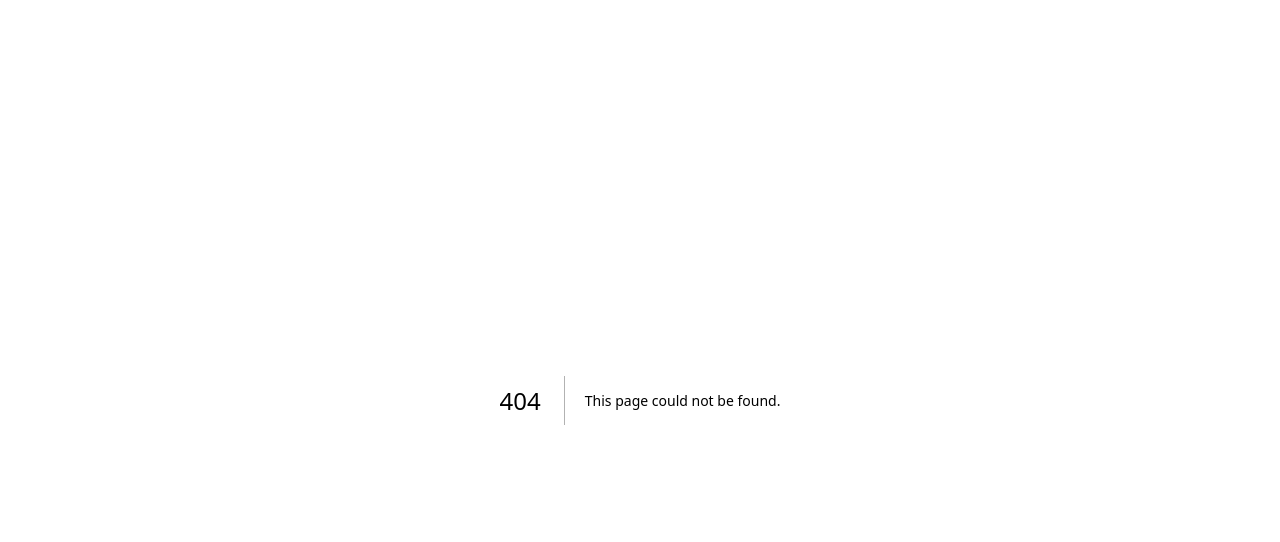
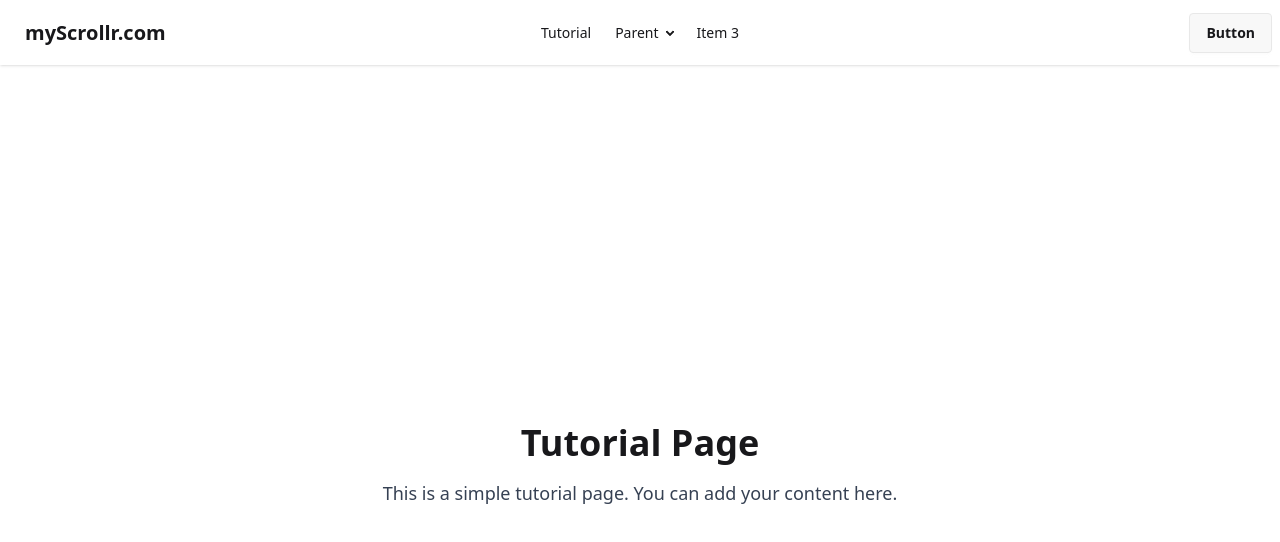
Before and after one commit to brandon-relentnet/dev.scrollr.com, a Next.js app: page /tutorial in a window 1280 px wide. Before the commit this address had no page. Shown: the top 542 px of the page. Built offline with nearby package versions, Linux system fonts and the light colour scheme.

Commit message:
Fixed the theme flashing by using next/themes rather than theme-change.

```diff
--- a/package.json
+++ b/package.json
@@ -5,19 +5,19 @@
   "scripts": {
     "dev": "next dev",
     "build": "next build",
-    "start": "next start",
+    "start": "PORT=3131 next start",
     "lint": "next lint"
   },
   "dependencies": {
     "@heroicons/react": "^2.2.0",
     "@reduxjs/toolkit": "^2.8.2",
     "next": "15.3.4",
+    "next-themes": "^0.4.6",
     "react": "^19.0.0",
     "react-dom": "^19.0.0",
     "react-redux": "^9.2.0",
     "redux-persist": "^6.0.0",
-    "swiper": "^11.2.8",
-    "theme-change": "^2.5.0"
+    "swiper": "^11.2.8"
   },
   "devDependencies": {
     "@eslint/eslintrc": "^3",
--- a/src/app/globals.css
+++ b/src/app/globals.css
@@ -8,7 +8,7 @@
 
 @plugin "daisyui/theme" {
   name: "scrollr";
-  default: false;
+  default: true;
   prefersdark: false;
   color-scheme: "light";
   --color-base-100: oklch(98% 0.008 220); /* Very light with subtle blue tint */
--- a/src/app/layout.js
+++ b/src/app/layout.js
@@ -1,5 +1,7 @@
 import { Geist, Geist_Mono } from "next/font/google";
 import "./globals.css";
+import Navbar from "@/components/Navbar";
+import { ThemeProvider } from "next-themes";
 
 const geistSans = Geist({
   variable: "--font-geist-sans",
@@ -18,11 +20,14 @@
 
 export default function RootLayout({ children }) {
   return (
-    <html lang="en">
+    <html lang="en" suppressHydrationWarning>
       <body
         className={`${geistSans.variable} ${geistMono.variable} antialiased`}
       >
-        {children}
+        <ThemeProvider disableTransitionOnChange>
+          <Navbar />
+          {children}
+        </ThemeProvider>
       </body>
     </html>
   );
--- a/src/app/page.js
+++ b/src/app/page.js
@@ -8,7 +8,6 @@
 import PopupApp from "../popup/App";
 import IframeApp from "../iframe/App";
 import ClientOnly from "../components/ClientOnly";
-import { themeChange } from "theme-change";
 
 function MyScrollrContent() {
   const [showPopup, setShowPopup] = useState(false);
@@ -22,7 +21,6 @@
 
   useEffect(() => {
     setIsMounted(true);
-    themeChange(false);
   }, []);
 
   // Height configurations based on layout mode
--- /dev/null
+++ b/src/app/tutorial/page.js
@@ -0,0 +1,12 @@
+"use client";
+
+export default function TutorialPage() {
+  return (
+    <div className="flex flex-col items-center justify-center h-screen">
+      <h1 className="text-4xl font-bold mb-4">Tutorial Page</h1>
+      <p className="text-lg text-gray-700">
+        This is a simple tutorial page. You can add your content here.
+      </p>
+    </div>
+  );
+}
--- /dev/null
+++ b/src/components/Navbar.js
@@ -0,0 +1,80 @@
+import Link from "next/link";
+
+export default function Navbar() {
+  return (
+    <div className="navbar bg-base-100 shadow-sm">
+      <div className="navbar-start">
+        <div className="dropdown">
+          <div tabIndex={0} role="button" className="btn btn-ghost lg:hidden">
+            <svg
+              xmlns="http://www.w3.org/2000/svg"
+              className="h-5 w-5"
+              fill="none"
+              viewBox="0 0 24 24"
+              stroke="currentColor"
+            >
+              {" "}
+              <path
+                strokeLinecap="round"
+                strokeLinejoin="round"
+                strokeWidth="2"
+                d="M4 6h16M4 12h8m-8 6h16"
+              />{" "}
+            </svg>
+          </div>
+          <ul
+            tabIndex={0}
+            className="menu menu-sm dropdown-content bg-base-100 rounded-box z-1 mt-3 w-52 p-2 shadow"
+          >
+            <li>
+              <a>Item 1</a>
+            </li>
+            <li>
+              <a>Parent</a>
+              <ul className="p-2">
+                <li>
+                  <Link href="/tutorial">Tutorial</Link>
+                </li>
+                <li>
+                  <a>Submenu 2</a>
+                </li>
+              </ul>
+            </li>
+            <li>
+              <a>Item 3</a>
+            </li>
+          </ul>
+        </div>
+        <Link href="/" className="btn btn-ghost text-xl">
+          myScrollr.com
+        </Link>
+      </div>
+      <div className="navbar-center hidden lg:flex">
+        <ul className="menu menu-horizontal px-1">
+          <li>
+            <Link href="/tutorial">Tutorial</Link>
+          </li>
+          <li>
+            <details>
+              <summary>Parent</summary>
+              <ul className="p-2">
+                <li>
+                  <a>Submenu 1</a>
+                </li>
+                <li>
+                  <a>Submenu 2</a>
+                </li>
+              </ul>
+            </details>
+          </li>
+          <li>
+            <a>Item 3</a>
+          </li>
+        </ul>
+      </div>
+      <div className="navbar-end">
+        <a className="btn">Button</a>
+      </div>
+    </div>
+  );
+}
--- a/src/iframe/App.js
+++ b/src/iframe/App.js
@@ -1,18 +1,12 @@
 "use client";
 
 import { useEffect } from "react";
-import { themeChange } from "theme-change";
 import { useSelector } from "react-redux";
 import { Carousel } from "./Carousel";
 import PinnedOverlay from "./PinnedOverlay";
 
 export default function App() {
   const currentTheme = useSelector((state) => state.theme);
-
-  useEffect(() => {
-    // Initialize theme-change library
-    themeChange(false);
-  }, []);
 
   useEffect(() => {
     // Handle both string and object theme formats to match popup behavior
--- a/src/popup/tabs/ThemeTab.js
+++ b/src/popup/tabs/ThemeTab.js
@@ -1,6 +1,7 @@
 import { SwatchIcon } from "@heroicons/react/24/solid";
 import { useDispatch, useSelector } from "react-redux";
-import { setTheme } from "@/store/themeSlice";
+import { setReduxTheme } from "@/store/themeSlice";
+import { useTheme } from "next-themes";
 import {
   setOpacity,
   setLayout,
@@ -17,6 +18,7 @@
 import { THEMES } from "./data";
 
 export default function ThemeTab() {
+  const { theme, setTheme } = useTheme();
   const dispatch = useDispatch();
   const { updateSetting } = useSettingsUpdate();
   const { saveSettingsImmediately } = useAuth();
@@ -103,8 +105,9 @@
   };
 
   const themeChange = (theme) => {
+    setTheme(theme);
     debugLogger.uiEvent(`Theme changed to ${theme}`);
-    dispatch(setTheme(theme));
+    dispatch(setReduxTheme(theme));
     setTimeout(() => saveSettingsImmediately(), 100);
   };
 
--- a/src/store/themeSlice.js
+++ b/src/store/themeSlice.js
@@ -6,7 +6,7 @@
     mode: "scrollr", // Default theme mode
   },
   reducers: {
-    setTheme: (state, action) => {
+    setReduxTheme: (state, action) => {
       // Handle both string and object formats
       if (typeof action.payload === "string") {
         state.mode = action.payload;
@@ -18,5 +18,5 @@
   },
 });
 
-export const { setTheme, setState } = themeSlice.actions;
+export const { setReduxTheme, setState } = themeSlice.actions;
 export default themeSlice.reducer;
--- a/src/store/togglesSlice.js
+++ b/src/store/togglesSlice.js
@@ -26,5 +26,6 @@
   },
 });
 
-export const { setToggles, setState, setDebugMode, toggleDebugCategory } = togglesSlice.actions;
+export const { setToggles, setState, setDebugMode, toggleDebugCategory } =
+  togglesSlice.actions;
 export default togglesSlice.reducer;
```
Also changed, not shown: 1 other file (tests, documents, lock files or other folders). Lines whose indentation alone changed are shown as unchanged.
